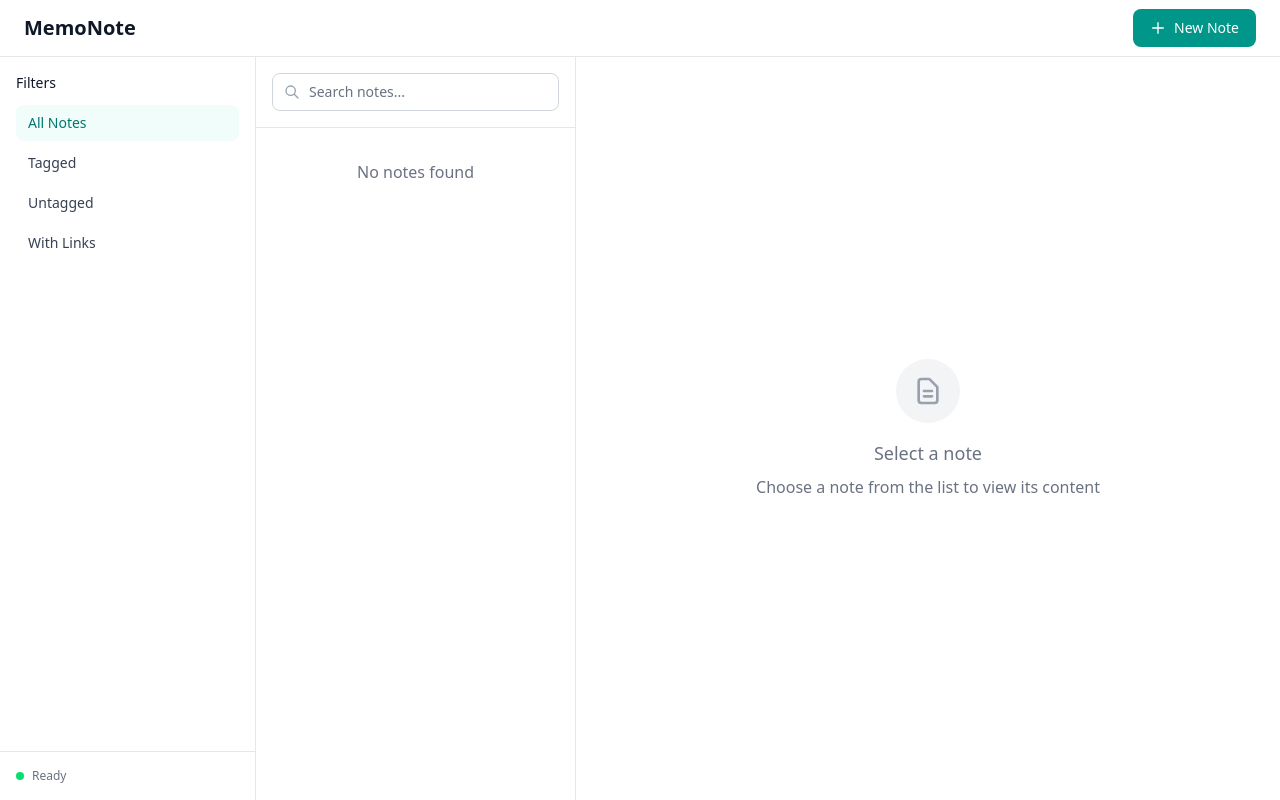
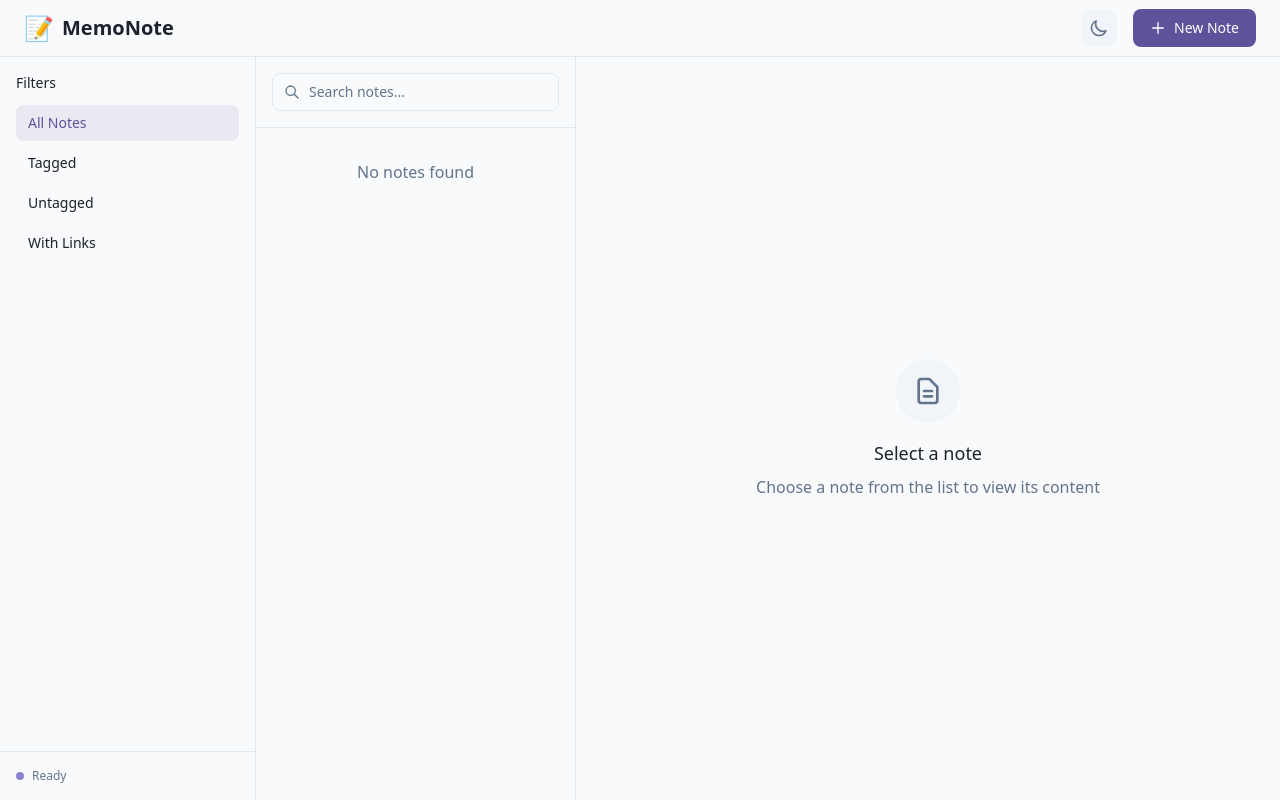
Before and after one commit to tp-job/MEMONOTE, a React (Vite) app: page / in a window 1280 px wide. Built offline with nearby package versions, Linux system fonts and the light colour scheme.

Commit message:
Day 8: Create useLocalStorage.js and contect DRUD notes to LocalStorage

```diff
--- a/src/App.jsx
+++ b/src/App.jsx
@@ -1,7 +1,14 @@
+import { ThemeProvider } from './Context/ThemeContext';
 import NotesPage from "./Pages/NotesPage";
 
 function App() {
-  return <NotesPage />;
+  return (
+    <ThemeProvider>
+      <div className="min-h-screen bg-light-surface dark:bg-dark-bg text-light-text dark:text-dark-text transition-colors duration-300">
+        <NotesPage />
+      </div>
+    </ThemeProvider>
+  );
 }
 
 export default App;
--- a/src/Components/Header.jsx
+++ b/src/Components/Header.jsx
@@ -1,18 +1,42 @@
+import { useTheme } from '../Context/ThemeContext';
+
 export default function Header({ onAdd }) {
+  const { isDark, toggleTheme } = useTheme();
+
   return (
-        <header className="bg-white border-b border-gray-200 shadow-sm">
+    <header className="bg-light-surface dark:bg-dark-surface border-b border-light-border dark:border-dark-border shadow-sm transition-all duration-300">
       <div className="flex items-center justify-between h-14 px-6">
         <div className="flex items-center">
-                    <h1 className="text-xl font-bold text-gray-900 flex items-center">
+          <h1 className="text-xl font-bold text-light-text dark:text-dark-text flex items-center transition-all duration-300">
+            <span className="text-2xl mr-2">📝</span>
             MemoNote
           </h1>
         </div>
 
         <div className="flex items-center space-x-4">
+          {/* Theme Toggle Button */}
+          <button
+            onClick={toggleTheme}
+            className="p-2 rounded-lg bg-light-surface-2 dark:bg-dark-surface-2 text-light-text-secondary dark:text-dark-text-secondary hover:text-light-text dark:hover:text-dark-text hover:shadow-md transition-all duration-300"
+            aria-label={`Switch to ${isDark ? 'light' : 'dark'} mode`}
+            title={`Switch to ${isDark ? 'light' : 'dark'} mode`}
+          >
+            {isDark ? (
+              // ไอคอนพระอาทิตย์ (เมื่ออยู่ใน dark mode)
+              <svg className="w-5 h-5" fill="none" stroke="currentColor" viewBox="0 0 24 24">
+                <path strokeLinecap="round" strokeLinejoin="round" strokeWidth={2} d="M12 3v1m0 16v1m9-9h-1M4 12H3m15.364 6.364l-.707-.707M6.343 6.343l-.707-.707m12.728 0l-.707.707M6.343 17.657l-.707.707M16 12a4 4 0 11-8 0 4 4 0 018 0z" />
+              </svg>
+            ) : (
+              // ไอคอนพระจันทร์ (เมื่ออยู่ใน light mode)
+              <svg className="w-5 h-5" fill="none" stroke="currentColor" viewBox="0 0 24 24">
+                <path strokeLinecap="round" strokeLinejoin="round" strokeWidth={2} d="M20.354 15.354A9 9 0 018.646 3.646 9.003 9.003 0 0012 21a9.003 9.003 0 008.354-5.646z" />
+              </svg>
+            )}
+          </button>
 
           <button
             onClick={onAdd}
-                        className="inline-flex items-center px-4 py-2 border border-transparent text-sm font-medium rounded-lg text-white bg-teal-600 hover:bg-teal-700 focus:outline-none focus:ring-2 focus:ring-offset-2 focus:ring-teal-500 transition-colors duration-200"
+            className="inline-flex items-center px-4 py-2 border border-transparent text-sm font-medium rounded-lg text-white bg-lush-violet hover:bg-velvet-violet focus:outline-none focus:ring-2 focus:ring-offset-2 focus:ring-lush-violet transition-colors duration-200"
           >
             <svg className="w-4 h-4 mr-2" fill="none" stroke="currentColor" viewBox="0 0 24 24">
               <path strokeLinecap="round" strokeLinejoin="round" strokeWidth={2} d="M12 4v16m8-8H4" />
--- a/src/Components/SearchBar.jsx
+++ b/src/Components/SearchBar.jsx
@@ -2,7 +2,7 @@ export default function SearchBar({ search, setSearch }) {
     return (
         <div className="relative">
             <div className="absolute inset-y-0 left-0 pl-3 flex items-center pointer-events-none">
-                <svg className="h-4 w-4 text-gray-400" fill="none" stroke="currentColor" viewBox="0 0 24 24">
+                <svg className="h-4 w-4 text-light-text-secondary dark:text-dark-text-secondary" fill="none" stroke="currentColor" viewBox="0 0 24 24">
                     <path strokeLinecap="round" strokeLinejoin="round" strokeWidth={2} d="M21 21l-6-6m2-5a7 7 0 11-14 0 7 7 0 0114 0z" />
                 </svg>
             </div>
@@ -11,7 +11,7 @@ export default function SearchBar({ search, setSearch }) {
                 value={search}
                 onChange={(e) => setSearch(e.target.value)}
                 placeholder="Search notes..."
-                className="block w-full pl-9 pr-3 py-2 border border-gray-300 rounded-lg leading-5 bg-white placeholder-gray-500 focus:outline-none focus:placeholder-gray-400 focus:ring-2 focus:ring-teal-500 focus:border-teal-500 transition-colors duration-200 text-sm"
+                className="block w-full pl-9 pr-3 py-2 border border-light-border dark:border-dark-border rounded-lg leading-5 bg-light-surface dark:bg-dark-surface text-light-text dark:text-dark-text placeholder-light-text-secondary dark:placeholder-dark-text-secondary focus:outline-none focus:placeholder-light-text-secondary dark:focus:placeholder-dark-text-secondary focus:ring-2 focus:ring-lush-violet focus:border-lush-violet transition-colors duration-200 text-sm"
             />
         </div>
     );
--- a/src/Components/Sidebar.jsx
+++ b/src/Components/Sidebar.jsx
@@ -11,31 +11,33 @@ export default function Sidebar({ activeFilter, onFilterChange, noteCount, tags,
     const getFilterButtonClass = (filterId) => {
         const baseClass = "w-full flex items-center justify-between px-3 py-2 rounded-lg text-left transition-colors duration-150";
         return activeFilter === filterId
-            ? `${baseClass} bg-teal-50 text-teal-700`
-            : `${baseClass} text-gray-700 hover:bg-gray-50`;
+            ? `${baseClass} bg-lush-violet/10 dark:bg-lush-violet/20 text-lush-violet dark:text-velvet-violet`
+            : `${baseClass} text-light-text dark:text-dark-text hover:bg-light-surface-2 dark:hover:bg-dark-surface-2`;
     };
 
     const getCountBadgeClass = (filterId) => {
         const baseClass = "text-xs px-2 py-1 rounded-full";
         return activeFilter === filterId
-            ? `${baseClass} bg-teal-100 text-teal-700`
-            : `${baseClass} bg-gray-100 text-gray-600`;
+            ? `${baseClass} bg-lush-violet/20 dark:bg-lush-violet/30 text-lush-violet dark:text-velvet-violet`
+            : `${baseClass} bg-light-surface-2 dark:bg-dark-surface-2 text-light-text-secondary dark:text-dark-text-secondary`;
     };
 
     const getTagButtonClass = (tag) => {
         const baseClass = "w-full flex items-center px-3 py-2 rounded-lg text-left transition-colors duration-150";
         return activeFilter === tag
-            ? `${baseClass} bg-purple-50 text-purple-700`
-            : `${baseClass} text-gray-700 hover:bg-gray-50`;
+            ? `${baseClass} bg-elegant-violet/10 dark:bg-elegant-violet/20 text-lush-violet dark:text-velvet-violet`
+            : `${baseClass} text-light-text dark:text-dark-text hover:bg-light-surface-2 dark:hover:bg-dark-surface-2`;
     };
 
     const getTagColor = (tag) => {
         const colorMap = {
-            'Personal': 'bg-orange-400',
-            'Work': 'bg-purple-400',
-            'Friends': 'bg-green-400'
+            'Personal': 'bg-lush-peach',
+            'Work': 'bg-lush-violet',
+            'Friends': 'bg-velvet-violet',
+            'Ideas': 'bg-elegant-violet',
+            'Important': 'bg-misty-peach'
         };
-        return colorMap[tag] || 'bg-gray-400';
+        return colorMap[tag] || 'bg-misty-lavender';
     };
 
     // Render helpers
@@ -69,7 +71,7 @@ export default function Sidebar({ activeFilter, onFilterChange, noteCount, tags,
 
     const renderFilters = () => (
         <div className="p-4">
-            <h3 className="text-sm font-medium text-gray-900 mb-3">Filters</h3>
+            <h3 className="text-sm font-medium text-light-text dark:text-dark-text mb-3 transition-colors duration-300">Filters</h3>
             <div className="space-y-1">
                 {filters.map(renderFilterButton)}
             </div>
@@ -77,9 +79,9 @@ export default function Sidebar({ activeFilter, onFilterChange, noteCount, tags,
     );
 
     const renderTags = () => (
-        tags.length > 0 && (
-            <div className="p-4 border-t border-gray-200">
-                <h3 className="text-sm font-medium text-gray-900 mb-3">Tags</h3>
+        tags && tags.length > 0 && (
+            <div className="p-4 border-t border-light-border dark:border-dark-border">
+                <h3 className="text-sm font-medium text-light-text dark:text-dark-text mb-3 transition-colors duration-300">Tags</h3>
                 <div className="space-y-1">
                     {tags.map(renderTagButton)}
                 </div>
@@ -88,10 +90,10 @@ export default function Sidebar({ activeFilter, onFilterChange, noteCount, tags,
     );
 
     const renderStatus = () => (
-        <div className="p-4 border-t border-gray-200">
-            <div className="text-xs text-gray-500">
+        <div className="p-4 border-t border-light-border dark:border-dark-border">
+            <div className="text-xs text-light-text-secondary dark:text-dark-text-secondary">
                 <div className="flex items-center">
-                    <div className="w-2 h-2 bg-green-400 rounded-full mr-2"></div>
+                    <div className="w-2 h-2 bg-velvet-violet rounded-full mr-2"></div>
                     Ready
                 </div>
             </div>
@@ -99,7 +101,7 @@ export default function Sidebar({ activeFilter, onFilterChange, noteCount, tags,
     );
 
     return (
-        <div className="w-64 bg-white border-r border-gray-200 flex flex-col">
+        <div className="w-64 bg-light-surface dark:bg-dark-surface border-r border-light-border dark:border-dark-border flex flex-col transition-colors duration-300">
             {/* Filters */}
             <div className="flex-1 overflow-y-auto">
                 {renderFilters()}
--- /dev/null
+++ b/src/Context/ThemeContext.jsx
@@ -0,0 +1,58 @@
+import { createContext, useContext, useState, useEffect } from 'react';
+
+const ThemeContext = createContext();
+
+export const useTheme = () => {
+  const context = useContext(ThemeContext);
+  if (!context) {
+    throw new Error('useTheme must be used within a ThemeProvider');
+  }
+  return context;
+};
+
+export const ThemeProvider = ({ children }) => {
+  const [isDark, setIsDark] = useState(() => {
+    // ตรวจสอบ localStorage ก่อน
+    const saved = localStorage.getItem('theme');
+    if (saved) {
+      return saved === 'dark';
+    }
+    // ถ้าไม่มีใน localStorage ให้ใช้ system preference
+    return window.matchMedia('(prefers-color-scheme: dark)').matches;
+  });
+
+  useEffect(() => {
+    const root = document.documentElement;
+
+    if (isDark) {
+      root.classList.add('dark');
+      localStorage.setItem('theme', 'dark');
+    } else {
+      root.classList.remove('dark');
+      localStorage.setItem('theme', 'light');
+    }
+  }, [isDark]);
+
+  // ฟังก์ชันสำหรับเปลี่ยนธีม
+  const toggleTheme = () => {
+    setIsDark(prev => !prev);
+  };
+
+  // ฟังก์ชันสำหรับตั้งค่าธีมโดยตรง
+  const setTheme = (theme) => {
+    setIsDark(theme === 'dark');
+  };
+
+  const value = {
+    isDark,
+    toggleTheme,
+    setTheme,
+    theme: isDark ? 'dark' : 'light'
+  };
+
+  return (
+    <ThemeContext.Provider value={value}>
+      {children}
+    </ThemeContext.Provider>
+  );
+};
--- a/src/Pages/NotesPage.jsx
+++ b/src/Pages/NotesPage.jsx
@@ -104,41 +104,41 @@ const NotesPage = () => {
 
         if (filteredNotes.length === 0) {
             return (
-                <div className="p-8 text-center text-gray-500">
+                <div className="p-8 text-center text-light-text-secondary dark:text-dark-text-secondary">
                     <p>No notes found</p>
                 </div>
             );
         }
 
         return (
-            <div className="divide-y divide-gray-100">
+            <div className="divide-y divide-light-border dark:divide-dark-border">
                 {filteredNotes.map((note) => (
                     <div
                         key={note.id}
                         onClick={() => handleNoteSelect(note)}
-                        className={`p-4 cursor-pointer hover:bg-gray-50 transition-colors duration-150 ${
-                            selectedNote?.id === note.id ? 'bg-blue-50 border-r-2 border-blue-500' : ''
+                        className={`p-4 cursor-pointer hover:bg-light-surface-2 dark:hover:bg-dark-surface-2 transition-colors duration-150 ${
+                            selectedNote?.id === note.id ? 'bg-lush-violet/10 dark:bg-lush-violet/20 border-r-2 border-lush-violet dark:border-velvet-violet' : ''
                         }`}
                     >
                         <div className="flex items-start justify-between mb-2">
-                            <h3 className="font-medium text-gray-900 line-clamp-1 flex-1">
+                            <h3 className="font-medium text-light-text dark:text-dark-text line-clamp-1 flex-1">
                                 {note.title}
                             </h3>
                             <div className="flex items-center space-x-1 ml-2">
                                 {note.link && (
-                                    <span className="text-blue-500" title="Has link">
+                                    <span className="text-lush-violet dark:text-velvet-violet" title="Has link">
                                         <svg className="w-4 h-4" fill="none" stroke="currentColor" viewBox="0 0 24 24">
                                             <path strokeLinecap="round" strokeLinejoin="round" strokeWidth={2} d="M13.828 10.172a4 4 0 00-5.656 0l-4 4a4 4 0 105.656 5.656l1.102-1.101m-.758-4.899a4 4 0 005.656 0l4-4a4 4 0 00-5.656-5.656l-1.1 1.1" />
                                         </svg>
                                     </span>
                                 )}
-                                <span className="text-xs text-gray-400">
+                                <span className="text-xs text-light-text-secondary dark:text-dark-text-secondary">
                                     {new Date(note.createdAt).toLocaleTimeString([], { hour: '2-digit', minute: '2-digit' })}
                                 </span>
                             </div>
                         </div>
 
-                        <p className="text-sm text-gray-600 line-clamp-2 mb-2">
+                        <p className="text-sm text-light-text-secondary dark:text-dark-text-secondary line-clamp-2 mb-2">
                             {note.content}
                         </p>
 
@@ -148,7 +148,7 @@ const NotesPage = () => {
                                     {note.tag.split(',').map((tag, index) => (
                                         <span
                                             key={index}
-                                            className="inline-block px-2 py-1 text-xs font-medium bg-purple-100 text-purple-800 rounded-full"
+                                            className="inline-block px-2 py-1 text-xs font-medium bg-lush-violet/10 dark:bg-lush-violet/20 text-lush-violet dark:text-velvet-violet rounded-full"
                                         >
                                             {tag.trim()}
                                         </span>
@@ -156,7 +156,7 @@ const NotesPage = () => {
                                 </div>
                             )}
                             {note.link && (
-                                <span className="inline-block px-2 py-1 text-xs font-medium bg-blue-100 text-blue-800 rounded-full">
+                                <span className="inline-block px-2 py-1 text-xs font-medium bg-velvet-violet/10 dark:bg-velvet-violet/20 text-velvet-violet dark:text-elegant-violet rounded-full">
                                     Link
                                 </span>
                             )}
@@ -168,21 +168,21 @@ const NotesPage = () => {
     };
 
     const renderEmptyState = () => (
-        <div className="flex-1 flex items-center justify-center text-gray-500">
+        <div className="flex-1 flex items-center justify-center text-light-text-secondary dark:text-dark-text-secondary">
             <div className="text-center">
-                <div className="w-16 h-16 bg-gray-100 rounded-full flex items-center justify-center mx-auto mb-4">
-                    <svg className="w-8 h-8 text-gray-400" fill="none" stroke="currentColor" viewBox="0 0 24 24">
+                <div className="w-16 h-16 bg-light-surface-2 dark:bg-dark-surface-2 rounded-full flex items-center justify-center mx-auto mb-4">
+                    <svg className="w-8 h-8 text-light-text-secondary dark:text-dark-text-secondary" fill="none" stroke="currentColor" viewBox="0 0 24 24">
                         <path strokeLinecap="round" strokeLinejoin="round" strokeWidth={2} d="M9 12h6m-6 4h6m2 5H7a2 2 0 01-2-2V5a2 2 0 012-2h5.586a1 1 0 01.707.293l5.414 5.414a1 1 0 01.293.707V19a2 2 0 01-2 2z" />
                     </svg>
                 </div>
-                <h3 className="text-lg font-medium mb-2">Select a note</h3>
+                <h3 className="text-lg font-medium mb-2 text-light-text dark:text-dark-text">Select a note</h3>
                 <p>Choose a note from the list to view its content</p>
             </div>
         </div>
     );
 
     return (
-        <div className="h-screen bg-gray-50 flex flex-col">
+        <div className="h-screen bg-light-surface dark:bg-dark-bg flex flex-col transition-colors duration-300">
             <Header onAdd={handleAddNote} />
 
             <div className="flex-1 flex overflow-hidden">
@@ -197,8 +197,8 @@ const NotesPage = () => {
                 />
 
                 {/* Middle Panel - Note List */}
-                <div className="w-80 bg-white border-r border-gray-200 flex flex-col">
-                    <div className="p-4 border-b border-gray-200">
+                <div className="w-80 bg-light-surface dark:bg-dark-surface border-r border-light-border dark:border-dark-border flex flex-col transition-colors duration-300">
+                    <div className="p-4 border-b border-light-border dark:border-dark-border">
                         <SearchBar
                             search={searchQuery}
                             setSearch={setSearchQuery}
@@ -211,7 +211,7 @@ const NotesPage = () => {
                 </div>
 
                 {/* Right Panel - Note Content */}
-                <div className="flex-1 bg-white flex flex-col">
+                <div className="flex-1 bg-light-surface dark:bg-dark-surface flex flex-col transition-colors duration-300">
                     {selectedNote ? (
                         <NoteViewer
                             note={selectedNote}
--- /dev/null
+++ b/tailwind.config.js
@@ -0,0 +1,44 @@
+/** @type {import('tailwindcss').Config} */
+export default {
+  content: [
+    "./index.html",
+    "./src/**/*.{js,ts,jsx,tsx}",
+  ],
+  darkMode: 'class',
+  theme: {
+    extend: {
+      colors: {
+        // Custom colors from @theme
+        'deep-night': '#1e202c',
+        'charcoal-grey': '#31323e',
+        'lush-violet': '#60519b',
+        'velvet-violet': '#8d84d0',
+        'elegant-violet': '#b9bbe8',
+        'misty-lavender': '#bfc0d1',
+        'lush-peach': '#ff5e57',
+        'misty-peach': '#f27272',
+
+        // Light theme colors
+        'light-bg': '#ffffff',
+        'light-surface': '#f8fafc',
+        'light-surface-2': '#f1f5f9',
+        'light-text': '#1e202c',
+        'light-text-secondary': '#64748b',
+        'light-border': '#e2e8f0',
+        'light-accent': '#60519b',
+        'light-accent-hover': '#8d84d0',
+
+        // Dark theme colors
+        'dark-bg': '#1e202c',
+        'dark-surface': '#31323e',
+        'dark-surface-2': '#4a4b57',
+        'dark-text': '#f8fafc',
+        'dark-text-secondary': '#bfc0d1',
+        'dark-border': '#4a4b57',
+        'dark-accent': '#8d84d0',
+        'dark-accent-hover': '#b9bbe8',
+      },
+    },
+  },
+  plugins: [],
+}
```
Also changed, not shown: Doc/Project_TimeLine.md (+1 -1 lines), src/Components/NoteViewer.jsx (+24 -24 lines), src/index.css (+33 -2 lines). Lines whose indentation alone changed are shown as unchanged.
